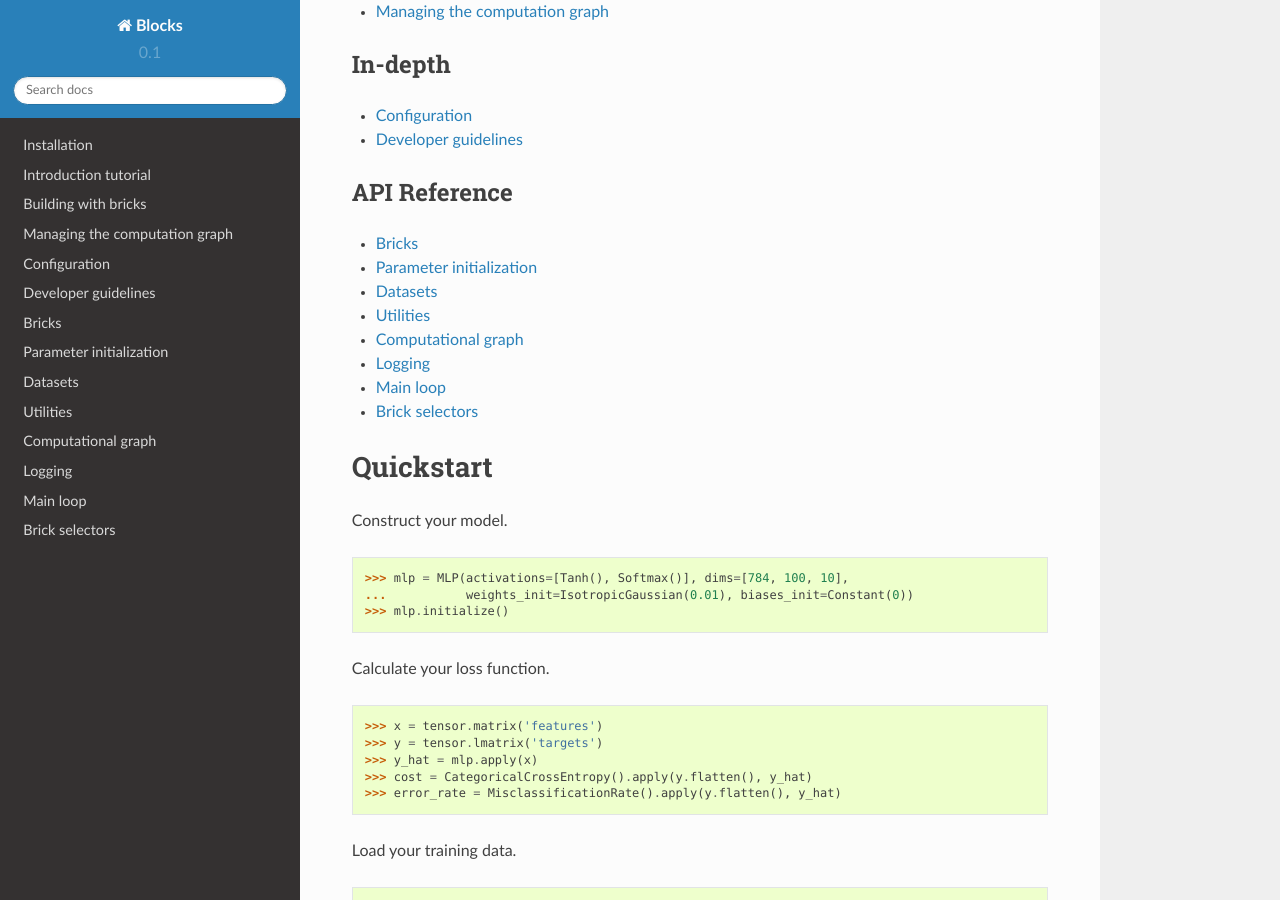
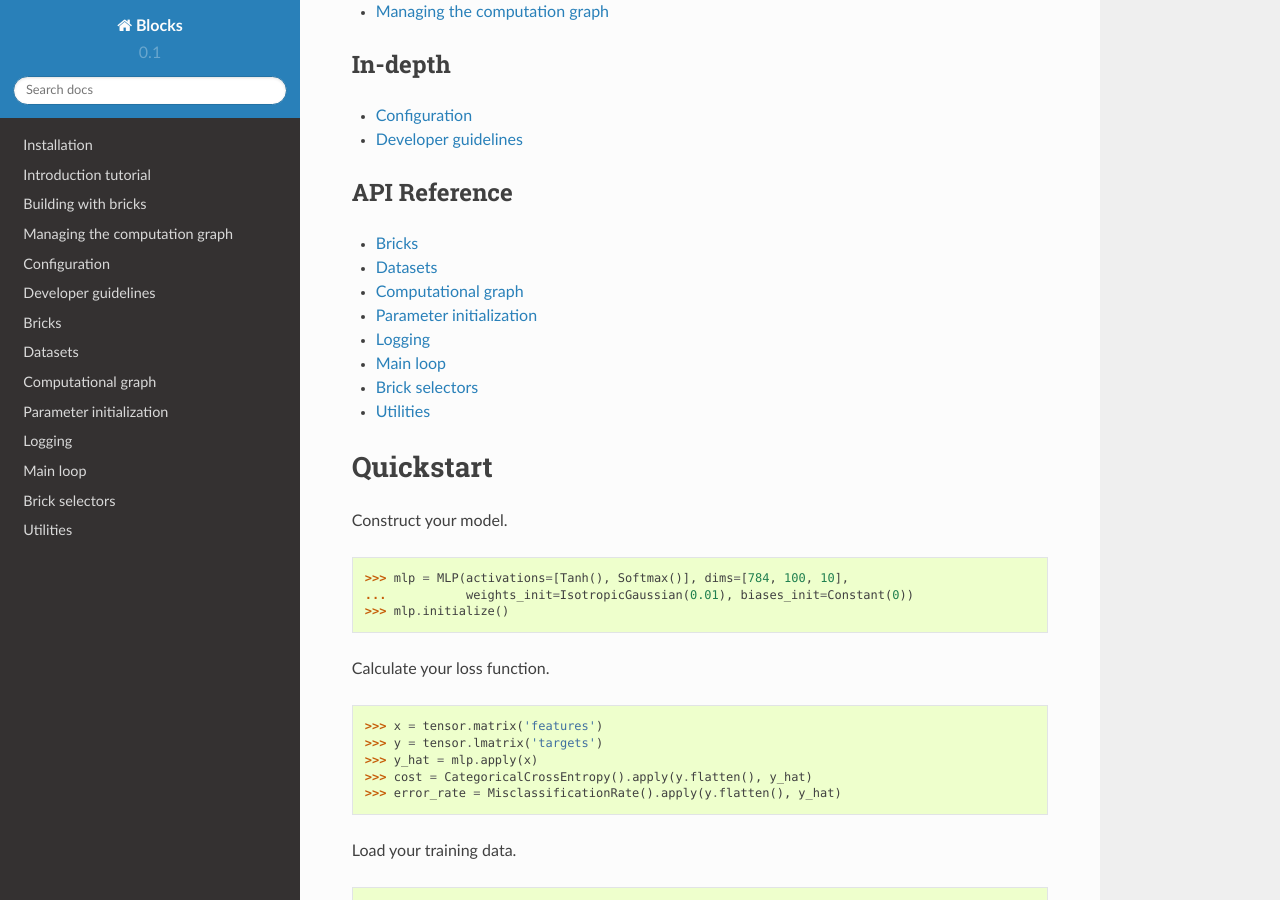
Before and after one commit to mila-iqia/blocks, a Sphinx documentation site: the page built from docs/index.rst, in a window 1280 px wide and 900 px high, scrolled down 994 px. Built offline with Sphinx 7.4.7 and the Read the Docs theme 2.0.0, drawn with Linux system fonts in a browser that asks for light colours; part of the change alters nothing that is shown.

```diff
--- a/docs/index.rst
+++ b/docs/index.rst
@@ -55,15 +55,9 @@ API Reference
 -------------
 .. toctree::
    :maxdepth: 1
+   :glob:
 
-   bricks
-   initialization
-   datasets
-   utils
-   graph
-   log
-   main_loop
-   select
+   api/*
 
 .. _quickstart:
 
```
Also changed, not shown: docs/api/bricks.rst (renamed from docs/bricks.rst), docs/api/datasets.rst (renamed from docs/datasets.rst), docs/api/graph.rst (renamed from docs/graph.rst), docs/api/initialization.rst (renamed from docs/initialization.rst), docs/api/log.rst (renamed from docs/log.rst), docs/api/main_loop.rst (renamed from docs/main_loop.rst), docs/api/select.rst (renamed from docs/select.rst), docs/api/utils.rst (renamed from docs/utils.rst).
